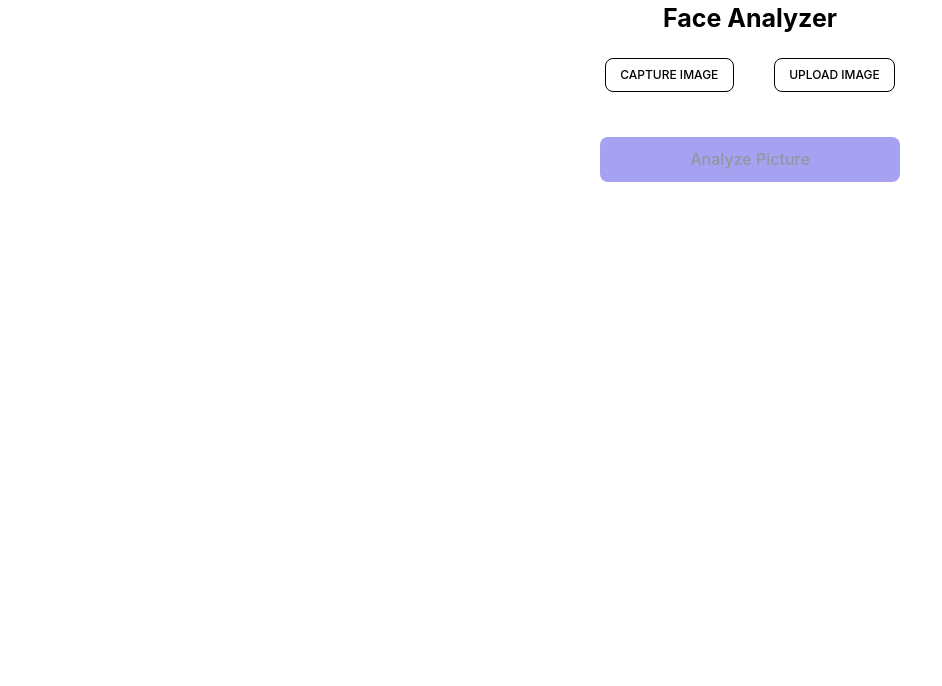
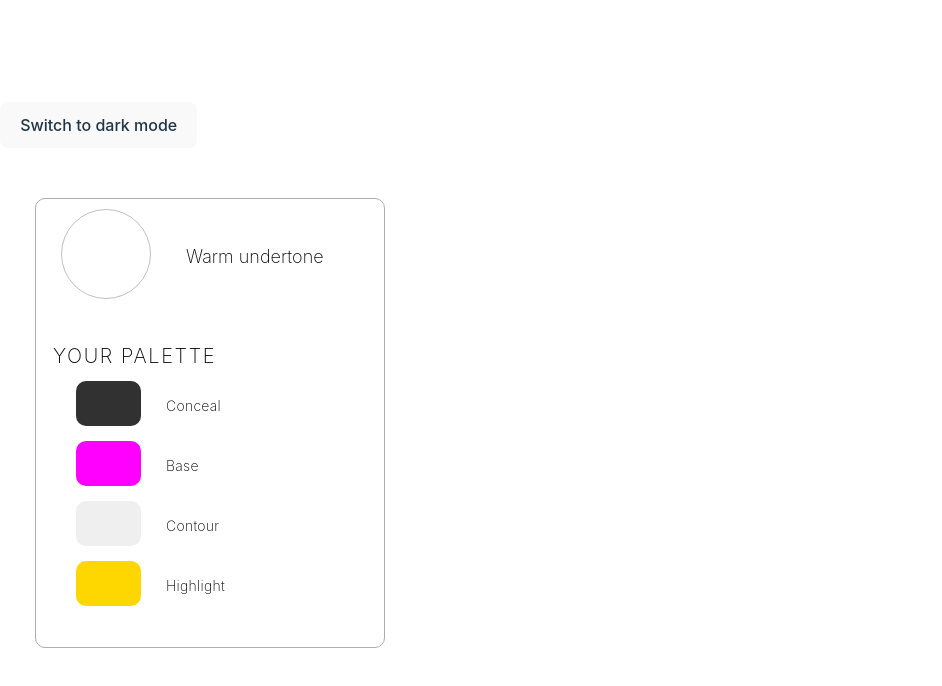
Before and after one commit to aishwindersandhu/demoaApp, a React (Vite) app in the folder my-portfolio/: page / in a window 1280 px wide. Shown: the top 686 px of the page, without its empty margins (0-942 px from the left). Built offline with nearby package versions, Linux system fonts and the light colour scheme; a web font is replaced by a local one.

Commit message:
Changes for Desktop version implemented partially with mock data

```diff
--- a/my-portfolio/src/App.tsx
+++ b/my-portfolio/src/App.tsx
@@ -10,8 +10,8 @@ function App() {
       <div className='app-body'>
         <BrowserRouter>
           <Routes>
-            <Route path="/" element={<UploadImage />} />
-            <Route path="/results" element={<ResultsPage />} />
+            {/* <Route path="/" element={<UploadImage />} /> */}
+            <Route path="/" element={<ResultsPage />} />
           </Routes>
         </BrowserRouter>
       </div>
--- a/my-portfolio/src/components/facePalette.tsx
+++ b/my-portfolio/src/components/facePalette.tsx
@@ -23,15 +23,15 @@ export const FacePalette = ({ colorPalette }: FaceDetails) => {
   // We derive the 4th (highlight) from the base (index 1)
   const swatches = [
     ...colorPalette,
-    deriveHighlight(colorPalette[1] ?? '#BD8453'),
+    //  deriveHighlight(colorPalette[1] ?? '#BD8453'),
   ];
 
   return (
     <div className="fp-section">
       <div className="fp-header">Your palette</div>
-      <div className="fp-grid">
+      <div>
         {swatches.map((color, index) => (
-          <div key={index} className="fp-swatch">
+          <div key={index} style={{display:'flex',margin:'10px 15px'}}>
             <div
               className="fp-swatch-color"
               style={{ background: color }}
--- a/my-portfolio/src/components/skinDetectionPanel.tsx
+++ b/my-portfolio/src/components/skinDetectionPanel.tsx
@@ -9,16 +9,17 @@ import { useSelector } from "react-redux";
 export const SkinDetection = ({image : string,data: any}) => {
   const imageData = useSelector((state: RootState) => state.imageReducer.imageData);
   const {colorCode, skinTone,colorPalette} = imageData.data;
+  const mockColorPalette =["#313131","#FF00FF","#EFEFEF","#FFD700"]
   return (
     //Use reusable cards for better structure.
-    <div style={{marginTop:'50px'}}>
+    <div style={{margin:'50px 0px 50px 0px',width:'1500px'}}>
       <div className="left-panel-card">
         <UserDetails colorCode={colorCode} skinTone={skinTone}></UserDetails>
-        <FacePalette colorPalette={colorPalette}></FacePalette>
-        <div className="buttons-section">
+        <FacePalette colorPalette={mockColorPalette}></FacePalette>
+        {/* <div className="buttons-section">
           <div className="cta-button-blue">Generate Analysis</div>
           <div className="cta-button-gray">Save Profile</div>
-        </div>
+        </div> */}
       </div>
       {/* Warm Tone suggestions */}
       {/* cool tone suggestions */}
--- a/my-portfolio/src/styles/facePalette.css
+++ b/my-portfolio/src/styles/facePalette.css
@@ -6,12 +6,12 @@
 }
 
 .fp-header {
-  font-size:      20px;
-  color:          var(--text-dim);
+  font-size: 20px;
+  color: var(--text-dim);
   text-transform: uppercase;
   letter-spacing: 0.08em;
-  margin-bottom:  8px;
-  padding-left:   2px;
+  margin-bottom: 8px;
+  padding-left: 2px;
 }
 
 .fp-grid {
@@ -22,18 +22,27 @@
 }
 
 .fp-swatch {
-  border-radius: 10px;
-  overflow:      hidden;
-  border:        0.5px solid var(--border-soft);
+  border-radius: 5px;
+  overflow: hidden;
+  border: 0.5px solid var(--border-soft);
+  width: 60px;
+  height: 35px;
+  margin: 15px;
 }
 
-.fp-swatch-color { height: 44px; }
+.fp-swatch-color {
+    height: 45px;
+    width: 65px;
+    border-radius: 10px;
+    margin-left: 10px;
+}
 
 .fp-swatch-label {
-  padding:        4px 0 5px;
-  text-align:     center;
-  font-size:      14px;
-  color:          var(--text-dim);
-  background:     var(--bg-card);
+    padding: 4px 0 5px;
+    text-align: center;
+    font-size: 14px;
+    color: var(--text-dim);
+    background: var(--bg-card);
     letter-spacing: 0.02em;
+    margin: 10px 0px 10px 25px;
 }
--- a/my-portfolio/src/styles/theme.css
+++ b/my-portfolio/src/styles/theme.css
@@ -5,6 +5,7 @@
    To switch themes, just swap the class
    on .app-root between .dark and .light.
 ───────────────────────────────────────── */
+@import url('https://fonts.googleapis.com/css2?family=Playfair+Display:wght@400;500&family=DM+Sans:wght@400;500&display=swap');
 
 /* ── Dark  :  Slate & Bone ── */
 .app-root.dark {
@@ -52,5 +53,5 @@
   background:  var(--bg-app);
   color:       var(--text-primary);
   transition:  background 0.25s ease, color 0.25s ease;
-  font-family: system-ui, -apple-system, sans-serif;
+  font-family: 'DM Sans', system-ui, sans-serif;
 }
```
Also changed, not shown: my-portfolio/src/styles/resultsPage.css (added). Lines whose indentation alone changed are shown as unchanged.
